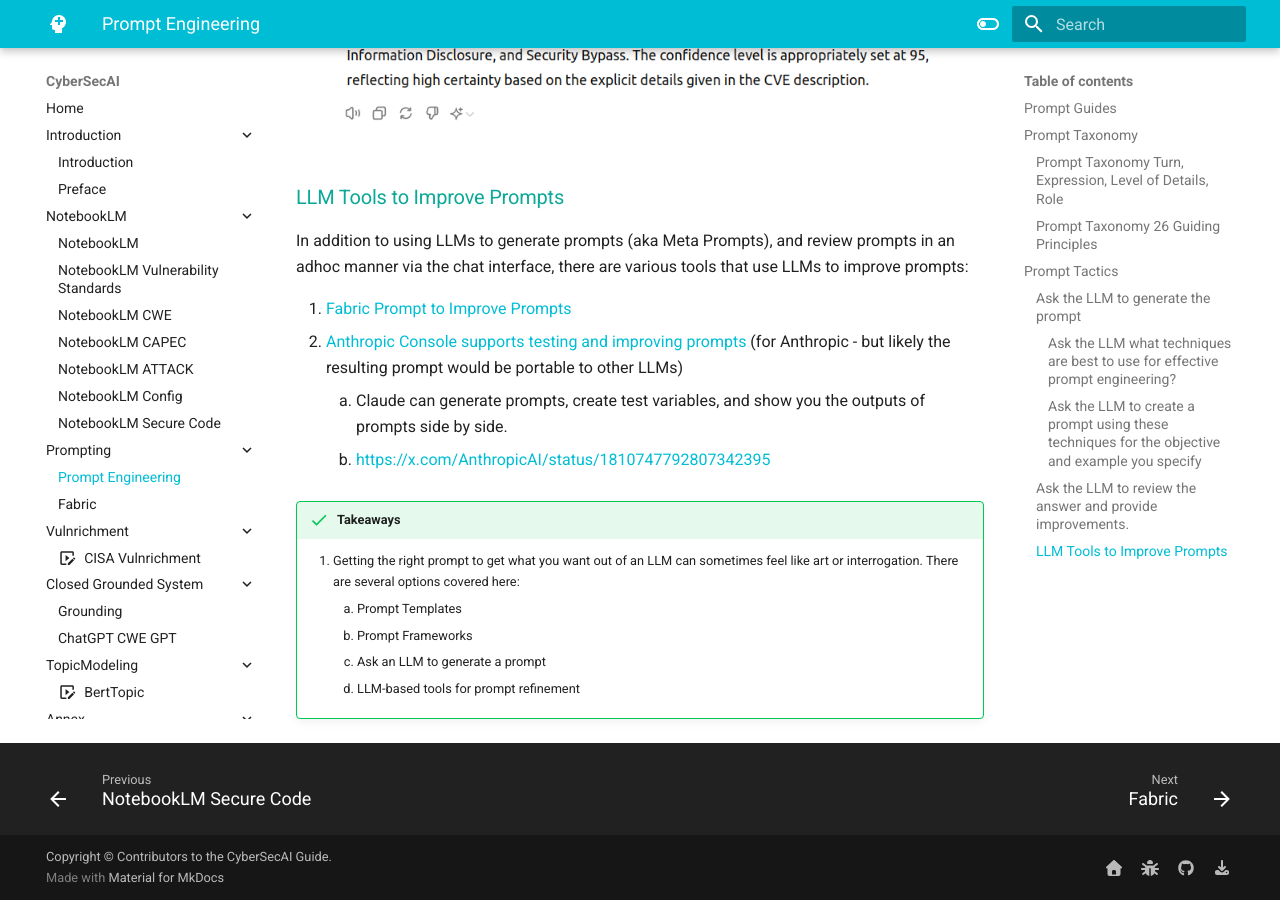
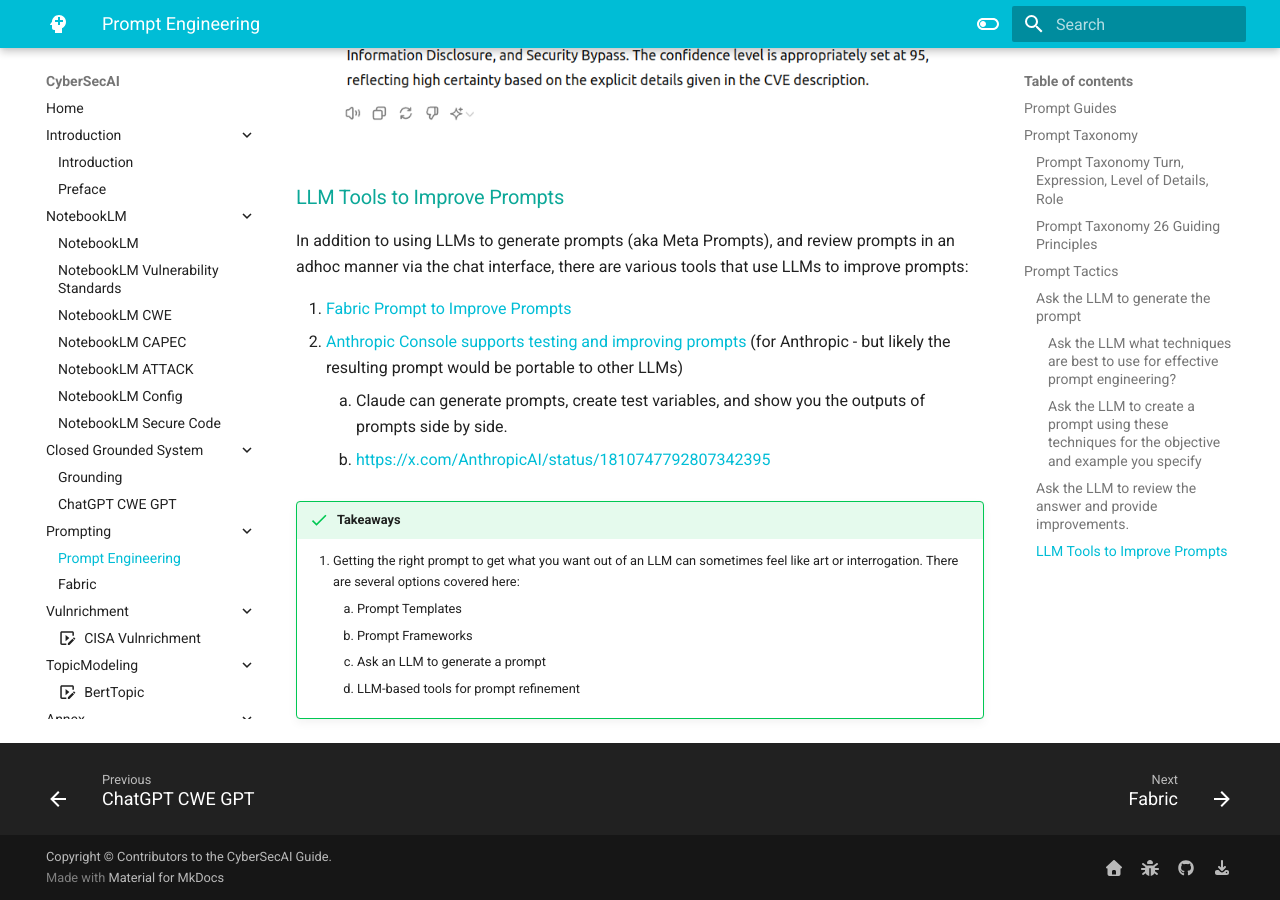
Before and after one commit to CyberSecAI/CyberSecAI.github.io, an MkDocs documentation site: the page built from docs/prompt_engineering/prompt_engineering.md, in a window 1280 px wide and 900 px high, scrolled down 9893 px. Built offline with MkDocs 1.6.1 and Material for MkDocs 9.7.7, drawn with Linux system fonts in a browser that asks for light colours; comment, search, counter and statistics services are not loaded; some of the changed lines change nothing that is shown.

Commit message:
reorg menu

```diff
--- a/mkdocs.yml
+++ b/mkdocs.yml
@@ -16,14 +16,14 @@
     - NotebookLM ATTACK: NotebookLM/NotebookLM_Attack.md
     - NotebookLM Config: NotebookLM/NotebookLM_Config.md
     - NotebookLM Secure Code: NotebookLM/NotebookLM_Secure_Code.md
+  - Closed Grounded System:
+    - Grounding: Grounded/grounding.md
+    - ChatGPT CWE GPT: Grounded/cwe_gpt.md
   - Prompting:
     - Prompt Engineering: prompt_engineering/prompt_engineering.md
     - Fabric: prompt_engineering/Fabric.md
   - Vulnrichment:
     - CISA Vulnrichment: Vulnrichment/Vulnrichment.md
-  - Closed Grounded System:
-    - Grounding: Grounded/grounding.md
-    - ChatGPT CWE GPT: Grounded/cwe_gpt.md
   - TopicModeling:
     - BertTopic: TopicModeling/BertTopic.md
   - Annex:
```
